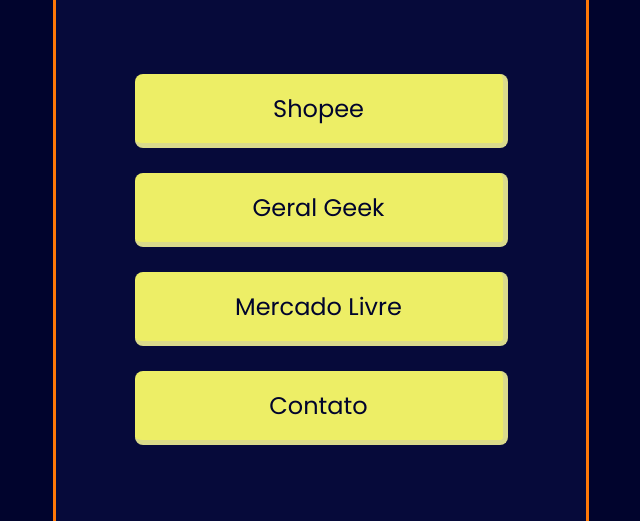
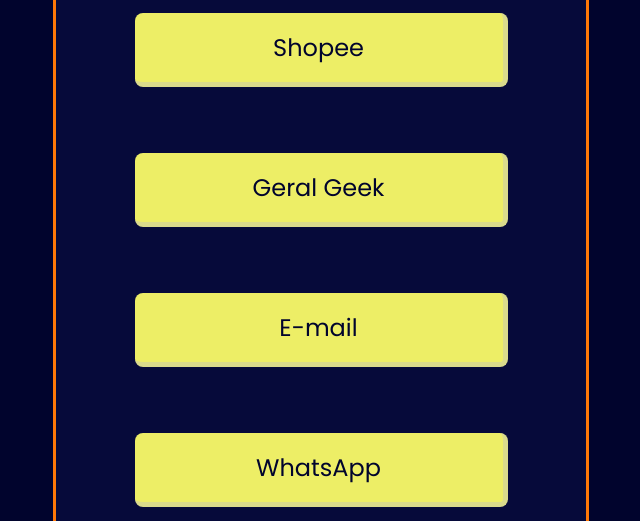
Before and after one commit to Vitor-Linaris/spotgeek-links, a website built with Vite: page index.html in a window 1280 px wide. Shown: the part 263-784 px from the top of the page, without its empty margins (319-959 px from the left). Built offline with nearby package versions, Linux system fonts and the light colour scheme.

Commit message:
Feat: Created a file JSON for dynamic update

```diff
--- a/db.json
+++ b/db.json
@@ -4,24 +4,20 @@
   "description": "Criadora de conteúdo, escritora e professora de história. Conheça o meu trabalho 👇🏽",
   "links": [
     {
-      "id": "1",
-      "linkTo": "#",
-      "name": "Livro: O cotidiano do Brasil"
+      "linkTo": "https://shopee.com.br/spotgeek?categoryId=100639&entryPoint=ShopByPDP&itemId=19799254997",
+      "name": "Shopee"
     },
     {
-      "id": "2",
-      "linkTo": "#",
-      "name": "Meu último vídeo"
+      "linkTo": "https://www.geralgeek.com.br/loja/spot-geek/56561",
+      "name": "Geral Geek"
     },
     {
-      "id": "3",
-      "linkTo": "#",
-      "name": "Portfólio"
+      "linkTo": "mailto:spotgeekloja@gmail.com",
+      "name": "E-mail"
     },
     {
-      "id": "4",
-      "linkTo": "#",
-      "name": "Agenda"
+      "linkTo": "https://wa.me/5511930698131",
+      "name": "WhatsApp"
     }
   ],
   "socialLinks": [
--- a/index.html
+++ b/index.html
@@ -36,65 +36,7 @@
         </p>
       </header>
 
-      <div class="section-links">
-        <ul>
-          <!-- <li class="link">
-            <a
-              href="#"
-              style="
-                pointer-events: none;
-                color: grey;
-                background-color: #fbfc96;
-              "
-              >Catálogo de produtos</a
-            >
-          </li>
-          <li class="link">
-            <a
-              href="#"
-              style="
-                pointer-events: none;
-                color: grey;
-                background-color: #fbfc96;
-              "
-              >Pré-venda</a
-            >
-          </li>
-          <li class="link">
-            <a
-              href="#"
-              style="
-                pointer-events: none;
-                color: grey;
-                background-color: #fbfc96;
-              "
-              >Encomendar</a
-            >
-          </li> -->
-          <li class="link">
-            <a
-              href="https://shopee.com.br/vitorlinaris?categoryId=100639&entryPoint=ShopByPDP&itemId=23297497133"
-              target="_blank"
-              >Shopee</a
-            >
-          </li>
-          <li class="link">
-            <a
-              href="https://www.geralgeek.com.br/loja/spot-geek/56561"
-              target="_blank"
-              >Geral Geek</a
-            >
-          </li>
-          <li class="link">
-            <a href="https://biolivre.com.br/spotgeekloja" target="_blank"
-              >Mercado Livre</a
-            >
-          </li>
-          <li class="link">
-            <a href="mailto:spotgeekloja@gmail.com" target="_blank">Contato</a>
-          </li>
-        </ul>
-      </div>
+      <div class="section-links"></div>
 
       <footer>
         <ul class="social-links">
--- /dev/null
+++ b/src/js/main.js
@@ -0,0 +1,37 @@
+function carregar() {
+  fetch("../../db.json")
+    .then((response) => {
+      if (!response.ok) {
+        throw new Error("Erro ao buscar o arquivo JSON" + response.statusText);
+      }
+
+      return response.json();
+    })
+    .then((buttons) => {
+      if (Array.isArray(buttons.links)) {
+        buttons.links.forEach((button) => {
+          const container = document.querySelector(".section-links");
+
+          const ul = document.createElement("ul");
+
+          const li = document.createElement("li");
+          li.classList.add("link");
+
+          const a = document.createElement("a");
+          a.href = button.linkTo;
+          a.textContent = button.name;
+
+          ul.appendChild(li);
+          li.appendChild(a);
+          container.appendChild(ul);
+        });
+      } else {
+        console.error("Os dados não contêm um array de botões:", buttons);
+      }
+    })
+    .catch((error) => {
+      console.error("Erro ao processar o JSON:", error);
+    });
+}
+
+carregar();
```
